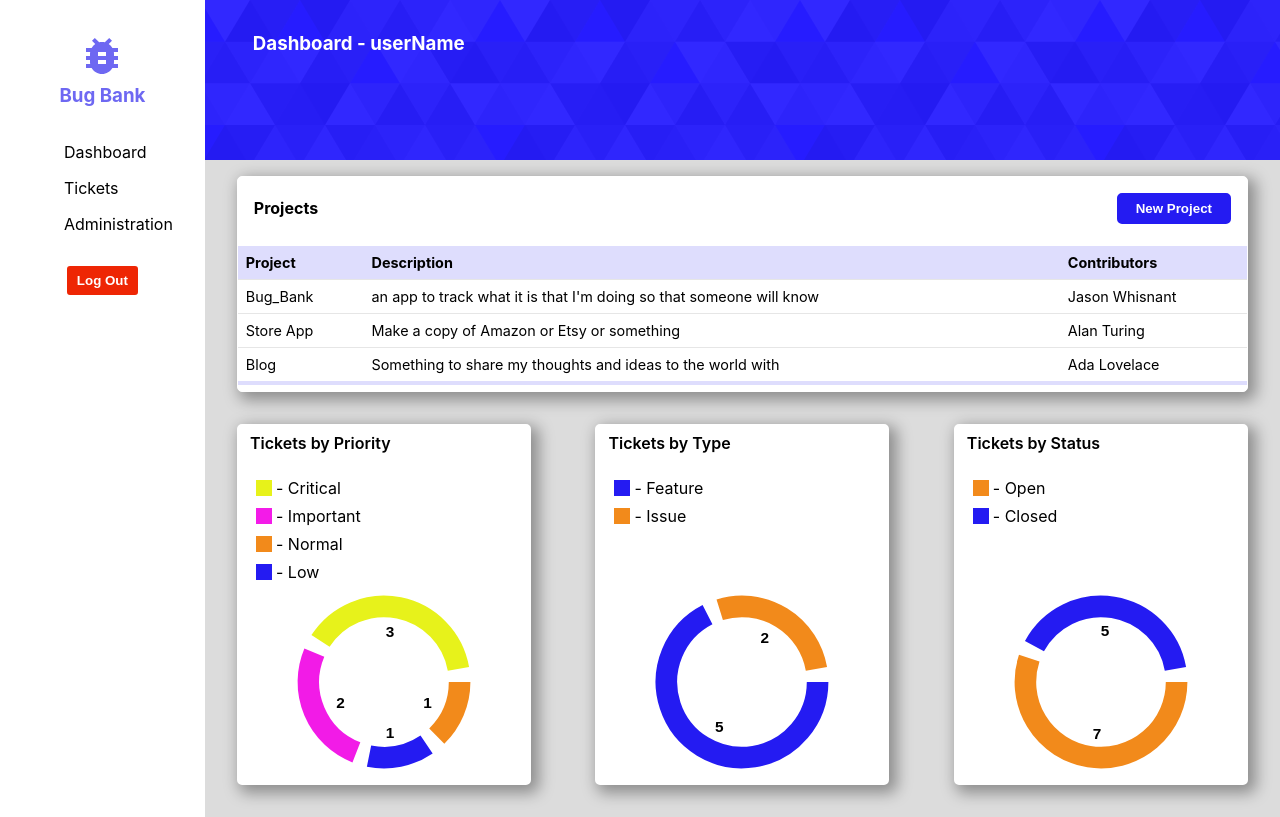
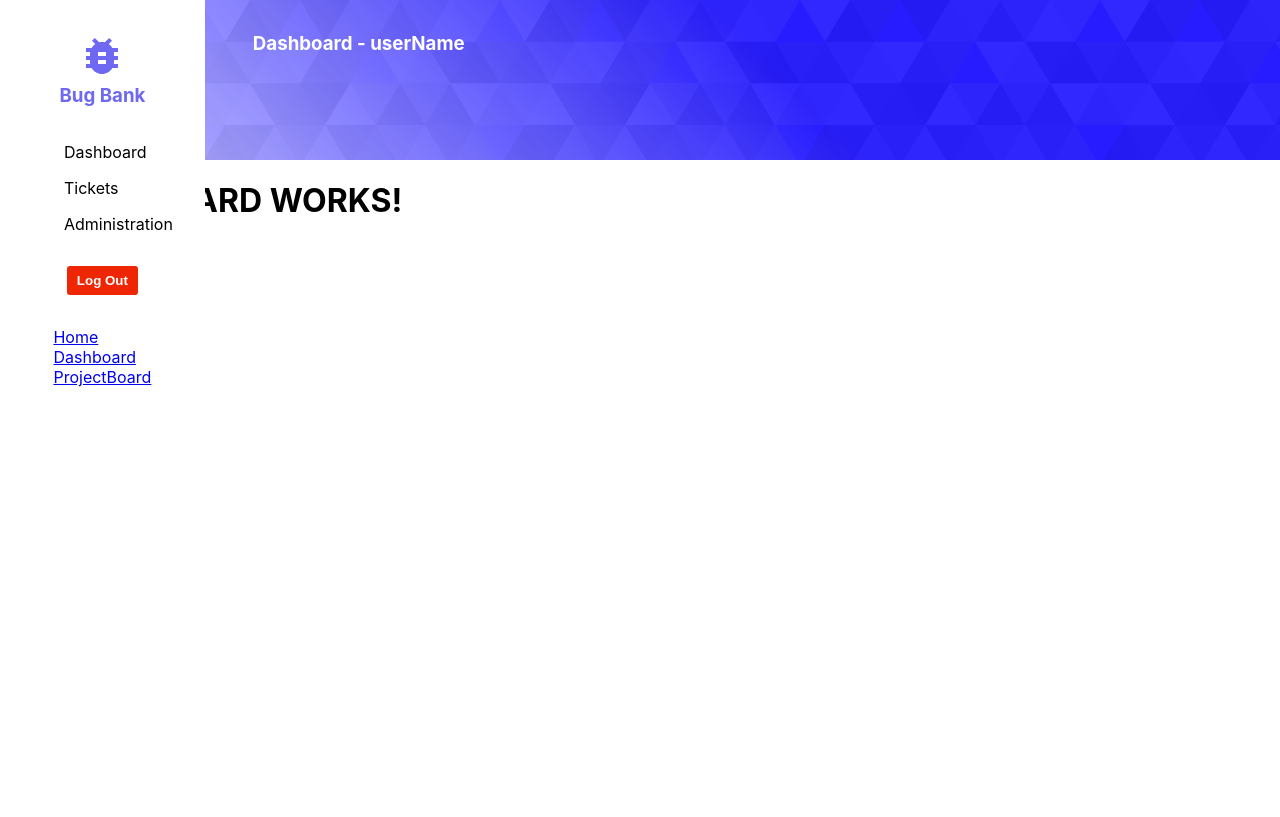
Before and after one commit to Tasups/bug-tracker-frontend, a React (Create React App) app: page /projectboard in a window 1280 px wide. Built offline with nearby package versions, Linux system fonts and the light colour scheme.

Commit message:
react router dom installed and implemented, however, there are some large changes--App is now going to be the auth component

```diff
--- a/src/App.css
+++ b/src/App.css
@@ -1,3 +1,7 @@
+:root{
+  padding: 0;
+  margin: 0;
+}
 
 
 /* HEADER *********************************************************/
@@ -78,6 +82,12 @@
 .sidenav-button button:hover {
   background-color: #e85f48;
   border: solid 2px #e85f48;
+}
+
+.test-links {
+  display: flex;
+  flex-direction: column;
+  padding-top: 2rem;
 }
 
 /* DASHBOARD ******************************************************/
--- a/src/App.js
+++ b/src/App.js
@@ -3,9 +3,6 @@ import './App.css'
 // import data from './data/fakedata.json'
 // to be used when the backend is established
 //import BACKEND_API from '.data/data'
-import SideNav from './components/SideNav'
-import Header from './components/Header'
-import Dashboard from './components/dashboard/Dashboard'
 
 
 function App() {
@@ -17,28 +14,7 @@ function App() {
 
   return (
     <div className="App">
-      <Header />
-      <SideNav />
-      <Dashboard />
-      {/*
-        {
-        issues.map((el) => (
-          <Card
-            key={el.title}
-            projectTitle={el.projectTitle}
-            completed={el.completed}
-            description={el.description}
-            createdAt={el.createdAt}
-            issueTitle={el.issueTitle}
-            priority={el.priority}
-            issuer={el.issuer}
-            developer={el.developer}
-            status={el.status}
-            type={el.type}
-          />
-        ))
-      }
-      */}
+      <h1>PUT THE AUTH HERE!!</h1>
     </div>
   );
 }
--- a/src/components/SideNav.js
+++ b/src/components/SideNav.js
@@ -1,5 +1,7 @@
 import React from 'react';
 import BugReportIcon from '@mui/icons-material/BugReport';
+
+import { Link } from 'react-router-dom'
 
 const SideNav = () => {
   return(
@@ -18,6 +20,11 @@ const SideNav = () => {
       <div className="sidenav-button">
           <button>Log Out</button>
       </div>
+      <div className="test-links">
+        <Link to="/">Home</Link>
+        <Link to="/dashboard">Dashboard</Link>
+        <Link to="/projectboard">ProjectBoard</Link>
+      </div>
     </nav>
     )
 }
--- a/src/components/dashboard/Dashboard.js
+++ b/src/components/dashboard/Dashboard.js
@@ -1,6 +1,7 @@
 import { useState } from 'react'
 //import DataContext from '../../context/DataContext'
-
+import SideNav from '../SideNav'
+import Header from '../Header'
 import ProjectCard from './ProjectCard'
 import TixByPriority from './TixByPriority'
 import TixByType from './TixByType'
@@ -60,6 +61,9 @@ const Dashboard = () => {
   }
 
   return(
+    <>
+      <Header />
+      <SideNav />
       <main className="dashboard-container">
 
         { open &&
@@ -75,7 +79,6 @@ const Dashboard = () => {
                 onChange={projectChange}
                 required
               />
-
               <label htmlFor="description">Description: </label>
               <input
                 type="text"
@@ -85,7 +88,6 @@ const Dashboard = () => {
                 onChange={descriptionChange}
                 required
               />
-
               {/* the following input will need to be dynamic to capture all available contributors*/}
               <label htmlFor="contributors">Contributors: </label>
               <input
@@ -101,12 +103,9 @@ const Dashboard = () => {
                 <button className="cancel-modalBtn" onClick={handleCancel}>Cancel</button>
               </div>
             </form>
+          </section>
+        }
 
-        </section>
-
-      //   className={isActive ? 'your_className': null}
-      // onClick={toggleClass}
-      }
         <div className={open && "grayed-out"}>
           <ProjectCard
             projects={projects}
@@ -119,6 +118,7 @@ const Dashboard = () => {
           </div>
         </div>
       </main>
+    </>
     );
 };
 
--- /dev/null
+++ b/src/components/projectBoard/ProjectBoard.js
@@ -0,0 +1,16 @@
+import SideNav from '../SideNav'
+import Header from '../Header'
+
+const ProjectBoard = () => {
+  return(
+    <>
+      <Header />
+      <SideNav />
+      <div>
+        <h1>PROJECTBOARD WORKS!</h1>
+      </div>
+    </>
+    )
+}
+
+export default ProjectBoard;
--- a/src/index.js
+++ b/src/index.js
@@ -1,15 +1,25 @@
 import React from 'react';
 import ReactDOM from 'react-dom/client';
+import { BrowserRouter, Routes, Route } from 'react-router-dom'
 import './index.css';
 import App from './App';
 import reportWebVitals from './reportWebVitals';
 import { DataProvider } from './context/DataContext';
 
+import Dashboard from './components/dashboard/Dashboard'
+import ProjectBoard from './components/projectBoard/ProjectBoard'
+
 const root = ReactDOM.createRoot(document.getElementById('root'));
 root.render(
   <React.StrictMode>
     <DataProvider>
-      <App />
+      <BrowserRouter>
+        <Routes>
+          <Route path="/" element={<App />} />
+          <Route path="/dashboard" element={<Dashboard />} />
+          <Route path="/projectboard" element={<ProjectBoard />} />
+        </Routes>
+      </BrowserRouter>
     </DataProvider>
   </React.StrictMode>
 );
```
Lines whose indentation alone changed are shown as unchanged.
